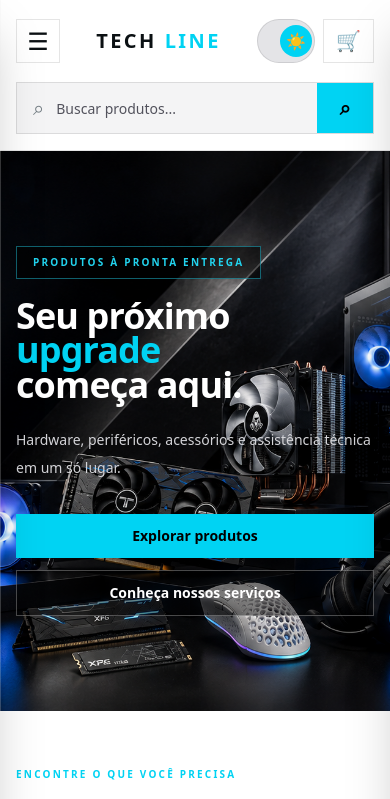
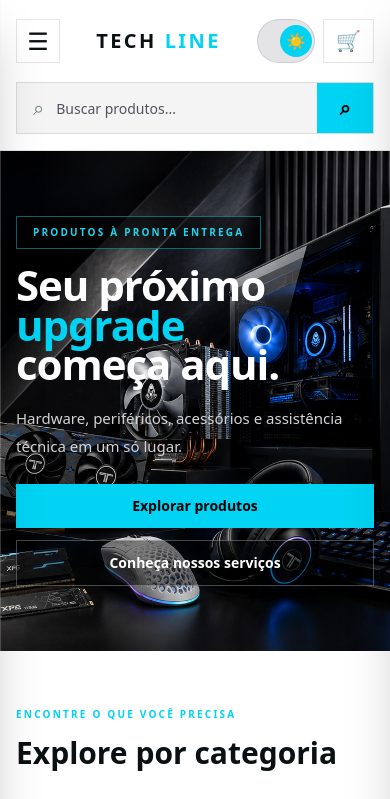
Before and after one commit to techlinecia/techline-catalogo, a Next.js app: page / in a window 390 px wide. Shown: the top 799 px of the page. Built offline with nearby package versions, Linux system fonts and the light colour scheme.

Commit message:
Ajusta banner mobile

```diff
--- a/src/components/home/Hero.tsx
+++ b/src/components/home/Hero.tsx
@@ -5,21 +5,26 @@
     <section className="hero-techline relative overflow-hidden">
       {/* FOTO */}
       <div
-        className="absolute inset-0 bg-cover bg-center bg-no-repeat"
+        className="
+          absolute
+          inset-0
+          bg-cover
+          bg-no-repeat
+          bg-[position:68%_center]
+          md:bg-center
+        "
         style={{
           backgroundImage: "url('/banner-techline.png')",
         }}
       />
 
-
-
-      <div className="relative mx-auto flex min-h-[560px] max-w-7xl items-center px-4 py-16 sm:min-h-[620px] md:min-h-[650px] md:px-6 md:py-20">
+      <div className="relative mx-auto flex min-h-[500px] max-w-7xl items-center px-4 py-12 sm:min-h-[560px] md:min-h-[650px] md:px-6 md:py-20">
         <div className="max-w-2xl">
-          <span className="hero-badge mb-5 inline-flex border px-4 py-2 text-[10px] font-bold uppercase tracking-[0.22em] sm:text-xs">
+          <span className="hero-badge mb-4 inline-flex border px-4 py-2 text-[10px] font-bold uppercase tracking-[0.22em] sm:mb-5 sm:text-xs">
             PRODUTOS À PRONTA ENTREGA
           </span>
 
-          <h1 className="hero-title max-w-3xl text-4xl font-black leading-[0.95] tracking-tight sm:text-5xl md:text-7xl">
+          <h1 className="hero-title max-w-[520px] text-[42px] font-black leading-[0.95] tracking-tight sm:max-w-3xl sm:text-5xl md:text-7xl">
             Seu próximo
             <span className="block text-cyan-400">
               upgrade
@@ -27,11 +32,11 @@
             começa aqui.
           </h1>
 
-          <p className="hero-description mt-6 max-w-xl text-sm leading-7 sm:text-base md:text-lg">
+          <p className="hero-description mt-5 max-w-xl text-[15px] leading-7 sm:mt-6 sm:text-base md:text-lg">
             Hardware, periféricos, acessórios e assistência técnica em um só lugar.
           </p>
 
-          <div className="mt-8 flex flex-col gap-3 sm:flex-row">
+          <div className="mt-6 flex flex-col gap-3 sm:mt-8 sm:flex-row">
             <Link
               href="/#produtos"
               className="bg-cyan-400 px-6 py-3 text-center text-sm font-black text-black transition hover:bg-cyan-300"
```
